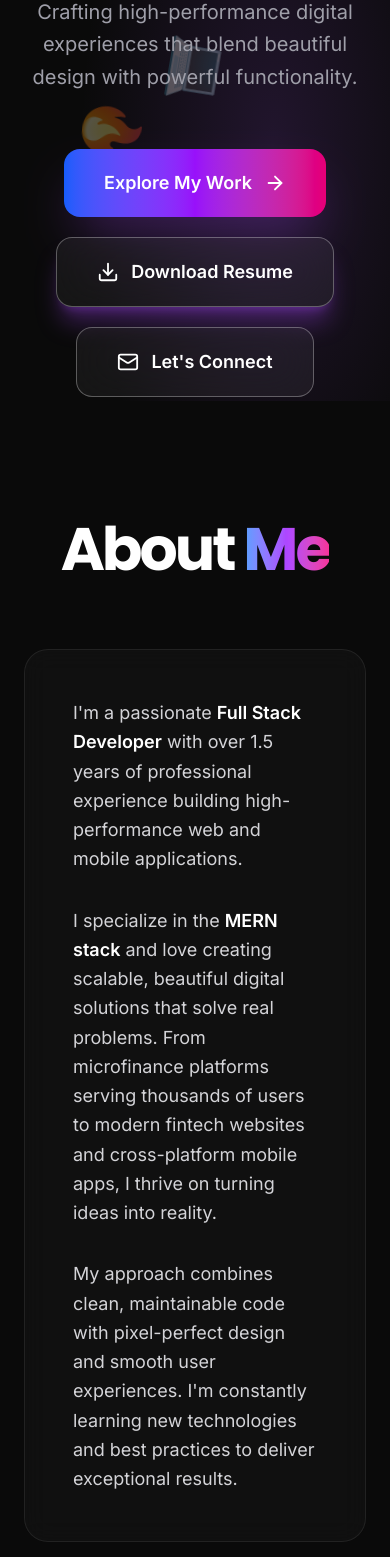
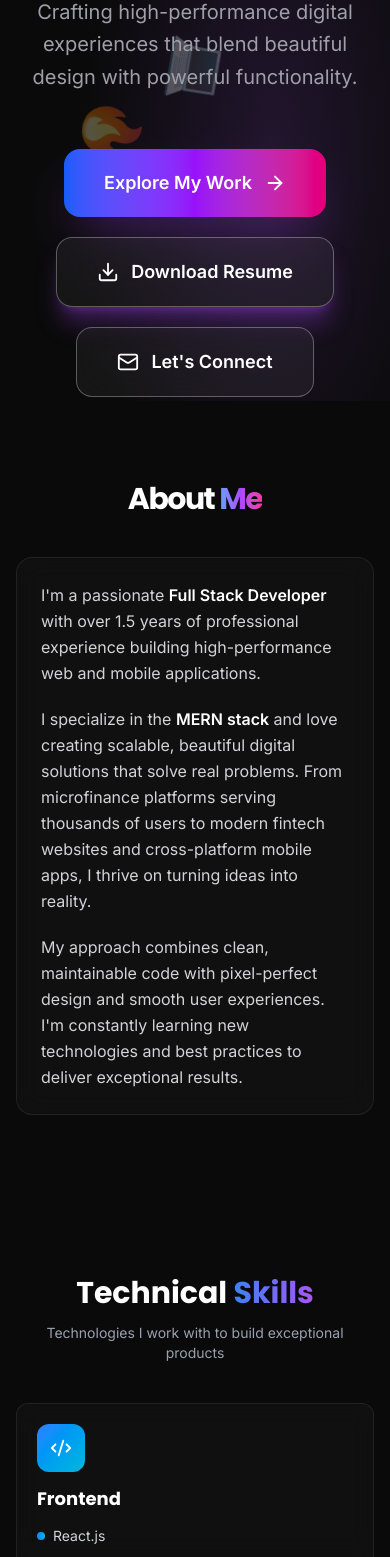
Before and after one commit to Im-Rahul-Panchal/Rahul-Panchal-Portfolio, a React (Vite) app in the folder client/: page / in a window 390 px wide. Shown: the part 443-2000 px from the top of the page. Built offline with nearby package versions, Linux system fonts and the light colour scheme.

Commit message:
Enhance About and Skills components for improved layout, responsiveness, and readability

```diff
--- a/client/src/components/About.jsx
+++ b/client/src/components/About.jsx
@@ -6,19 +6,25 @@ const About = () => {
   const isInView = useInView(ref, { once: true, margin: '-100px' });
 
   return (
-    <section id="about" className="py-28 px-6 bg-[#0a0a0a]" ref={ref}>
+    <section id="about" className="py-20 md:py-28 px-4 sm:px-6 bg-[#0a0a0a]" ref={ref}>
       <div className="max-w-4xl mx-auto">
         <motion.div
           initial={{ opacity: 0, y: 50 }}
           animate={isInView ? { opacity: 1, y: 0 } : {}}
           transition={{ duration: 0.8 }}
         >
-          <h2 className="text-6xl font-bold text-center tracking-tighter mb-16">
-            About <span className="bg-clip-text text-transparent bg-gradient-to-r from-blue-400 via-purple-500 to-pink-500">Me</span>
+          {/* Heading */}
+          <h2 className="text-3xl sm:text-4xl md:text-6xl font-bold text-center tracking-tighter mb-10 md:mb-16">
+            About{' '}
+            <span className="bg-clip-text text-transparent bg-gradient-to-r from-blue-400 via-purple-500 to-pink-500">
+              Me
+            </span>
           </h2>
 
-          <div className="glass rounded-3xl p-12 md:p-16 border border-white/10">
-            <div className="space-y-8 text-lg leading-relaxed text-zinc-300">
+          {/* Card */}
+          <div className="glass rounded-2xl sm:rounded-3xl p-6 sm:p-8 md:p-12 lg:p-16 border border-white/10">
+            <div className="space-y-5 md:space-y-8 text-base sm:text-lg leading-relaxed text-zinc-300">
+
               <p>
                 I'm a passionate <span className="text-white font-semibold">Full Stack Developer</span> with over 1.5 years of professional experience building high-performance web and mobile applications.
               </p>
@@ -30,6 +36,7 @@ const About = () => {
               <p>
                 My approach combines clean, maintainable code with pixel-perfect design and smooth user experiences. I'm constantly learning new technologies and best practices to deliver exceptional results.
               </p>
+
             </div>
           </div>
         </motion.div>
--- a/client/src/components/Skills.jsx
+++ b/client/src/components/Skills.jsx
@@ -1,5 +1,4 @@
-import { motion } from 'framer-motion';
-import { useInView } from 'framer-motion';
+import { motion, useInView } from 'framer-motion';
 import { useRef } from 'react';
 import { Code2, Server, Smartphone } from 'lucide-react';
 
@@ -32,9 +31,7 @@ const Skills = () => {
     hidden: { opacity: 0 },
     visible: {
       opacity: 1,
-      transition: {
-        staggerChildren: 0.2,
-      },
+      transition: { staggerChildren: 0.2 },
     },
   };
 
@@ -48,25 +45,30 @@ const Skills = () => {
   };
 
   return (
-    <section id="skills" className="py-24 px-4 sm:px-6 lg:px-8" ref={ref}>
+    <section id="skills" className="py-20 md:py-24 px-4 sm:px-6 lg:px-8" ref={ref}>
       <div className="max-w-7xl mx-auto">
+
+        {/* Heading */}
         <motion.div
           initial={{ opacity: 0, y: 30 }}
           animate={isInView ? { opacity: 1, y: 0 } : {}}
           transition={{ duration: 0.6 }}
-          className="text-center mb-16"
+          className="text-center mb-10 md:mb-16"
         >
-          <h2 className="text-4xl sm:text-5xl font-bold mb-4">
+          <h2 className="text-3xl sm:text-4xl md:text-5xl font-bold mb-3 md:mb-4">
             Technical <span className="gradient-text">Skills</span>
           </h2>
-          <p className="text-gray-400 text-lg">Technologies I work with to build exceptional products</p>
+          <p className="text-gray-400 text-sm sm:text-base md:text-lg px-2">
+            Technologies I work with to build exceptional products
+          </p>
         </motion.div>
 
+        {/* Cards */}
         <motion.div
           variants={containerVariants}
           initial="hidden"
           animate={isInView ? 'visible' : 'hidden'}
-          className="grid grid-cols-1 md:grid-cols-3 gap-8"
+          className="grid grid-cols-1 sm:grid-cols-2 md:grid-cols-3 gap-5 sm:gap-6 md:gap-8"
         >
           {skillCategories.map((category, index) => {
             const Icon = category.icon;
@@ -74,29 +76,37 @@ const Skills = () => {
               <motion.div
                 key={category.title}
                 variants={itemVariants}
-                whileHover={{ y: -8, scale: 1.02 }}
-                className="glass rounded-2xl p-8 hover:shadow-2xl transition-all will-change-transform"
+                whileHover={{ y: -6, scale: 1.02 }}
+                className="glass rounded-xl sm:rounded-2xl p-5 sm:p-6 md:p-8 hover:shadow-2xl transition-all will-change-transform"
               >
-                <div className={`w-16 h-16 rounded-xl bg-linear-to-br ${category.color} flex items-center justify-center mb-6`}>
-                  <Icon size={32} className="text-white" />
+                {/* Icon */}
+                <div className={`w-12 h-12 sm:w-14 sm:h-14 md:w-16 md:h-16 rounded-xl bg-linear-to-br ${category.color} flex items-center justify-center mb-4 md:mb-6`}>
+                  <Icon size={22} className="sm:size-[26px] md:size-[32px] text-white" />
                 </div>
 
-                <h3 className="text-2xl font-bold mb-6">{category.title}</h3>
+                {/* Title */}
+                <h3 className="text-lg sm:text-xl md:text-2xl font-bold mb-4 md:mb-6">
+                  {category.title}
+                </h3>
 
-                <div className="space-y-3">
+                {/* Skills */}
+                <div className="space-y-2 sm:space-y-3">
                   {category.skills.map((skill, skillIndex) => (
                     <motion.div
                       key={skill}
                       initial={{ opacity: 0, x: -20 }}
                       animate={isInView ? { opacity: 1, x: 0 } : {}}
-                      transition={{ delay: index * 0.2 + skillIndex * 0.1 }}
-                      className="flex items-center gap-3"
+                      transition={{ delay: index * 0.2 + skillIndex * 0.08 }}
+                      className="flex items-center gap-2 sm:gap-3"
                     >
                       <div className={`w-2 h-2 rounded-full bg-linear-to-r ${category.color}`} />
-                      <span className="text-gray-300">{skill}</span>
+                      <span className="text-gray-300 text-sm sm:text-base">
+                        {skill}
+                      </span>
                     </motion.div>
                   ))}
                 </div>
+
               </motion.div>
             );
           })}
```
